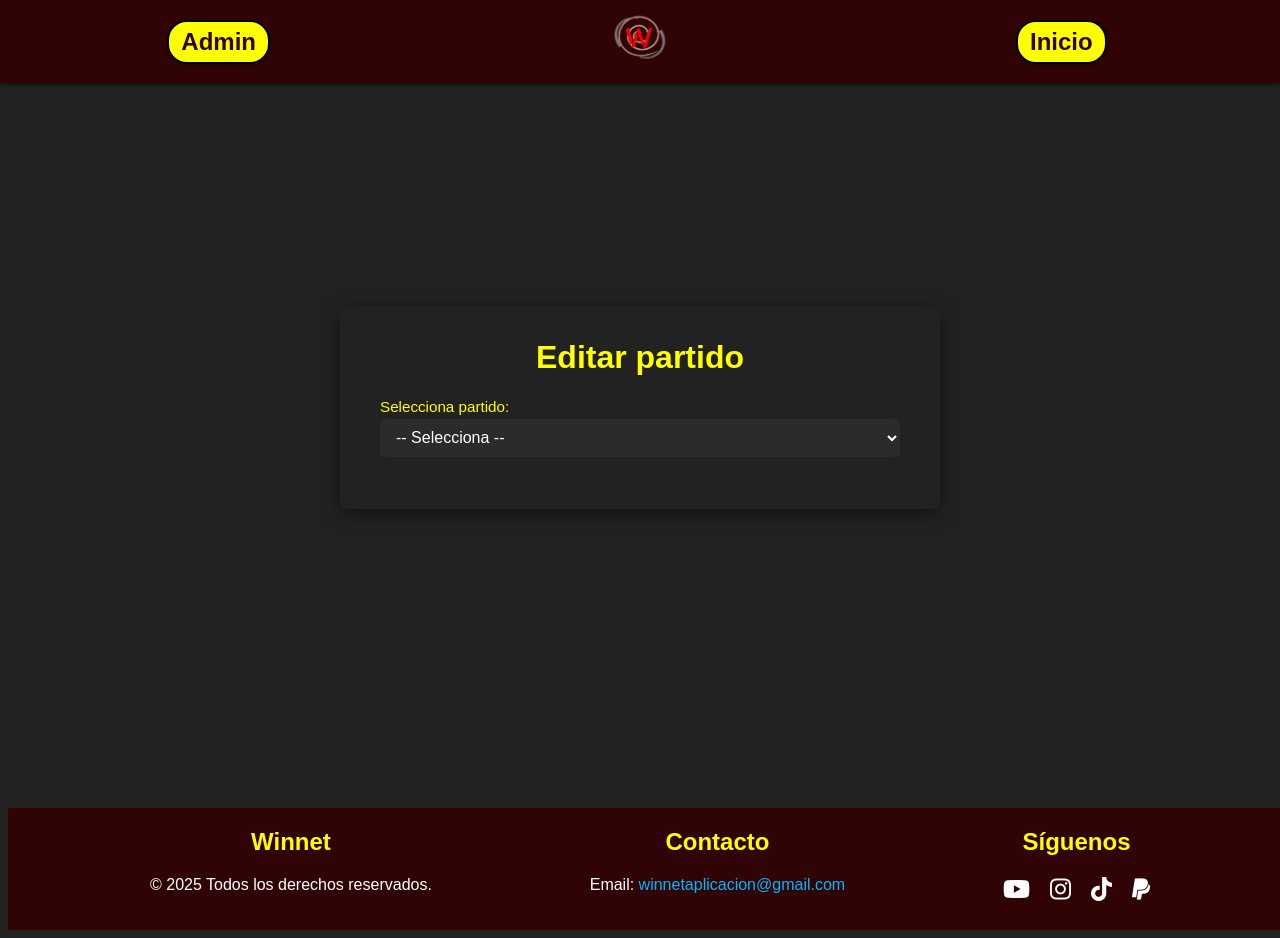
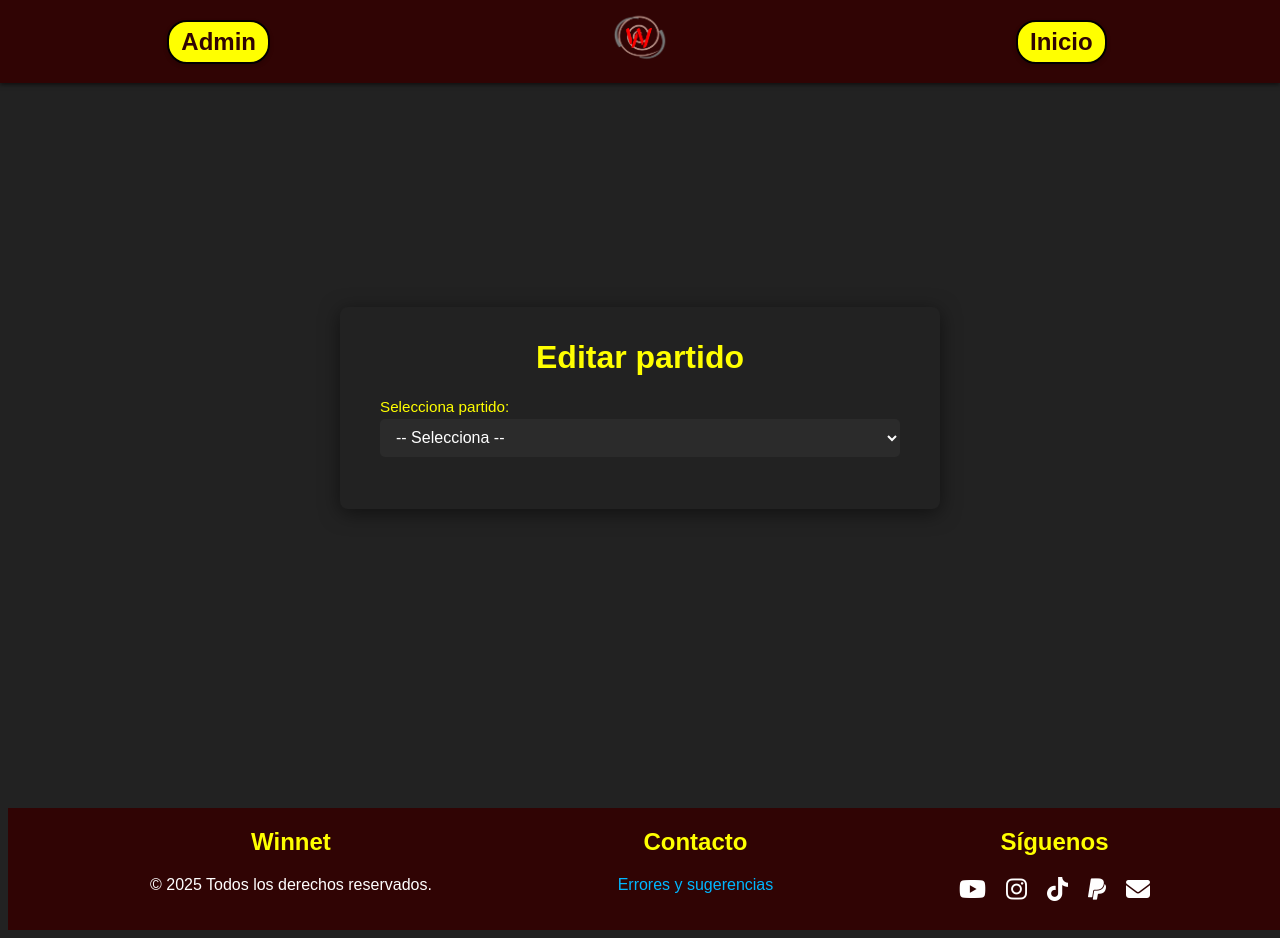
Before and after one commit to Winnetapp/espana, a plain HTML site: page editar.html in a window 1280 px wide. Drawn offline with Linux system fonts and the light colour scheme; no server answers.

Commit message:
Update editar.html

```diff
--- a/editar.html
+++ b/editar.html
@@ -120,16 +120,18 @@
         <div id="message"></div>
     </div>
   </main>
+  <!-- ===== FOOTER ==================================================== -->
   <footer class="footer">
     <div class="footer-content">
       <div class="footer-logo">
-        <h2>Winnet</h2>
-        <p>&copy; 2025 Todos los derechos reservados.</p>
+        <h2>Winnet</h2><p>&copy; 2025 Todos los derechos reservados.</p>
       </div>
+
       <div class="footer-contacto">
         <h2>Contacto</h2>
-        <p>Email: <a href="mailto:winnetaplicacion@gmail.com">winnetaplicacion@gmail.com</a></p>
+        <p><a href="https://winnetapp.github.io/soporte/">Errores y sugerencias</a></p>
       </div>
+
       <div class="footer-redes">
         <h2>Síguenos</h2>
         <div class="redes-iconos">
@@ -137,6 +139,7 @@
           <a href="https://www.instagram.com/winnetapp?igsh=MXBvazY2anFqN3Nsdw==" target="_blank" aria-label="Instagram"><i class="fab fa-instagram"></i></a>
           <a href="https://www.tiktok.com/@winnetapp?_t=ZN-8xTDcL9VuTu&_r=1" target="_blank" aria-label="TikTok"><i class="fab fa-tiktok"></i></a>
           <a href="https://winnetapp.github.io/donaciones/" target="_blank" aria-label="PayPal"><i class="fab fa-paypal"></i></a>
+          <a href="mailto:winnetaplicacion@gmail.com"><i class="fas fa-envelope"></i></a>
         </div>
       </div>
     </div>
```
